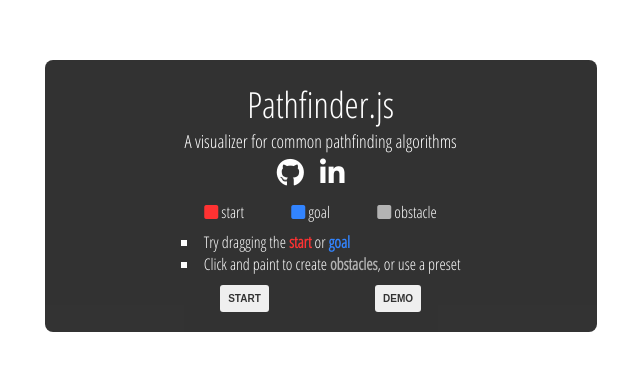
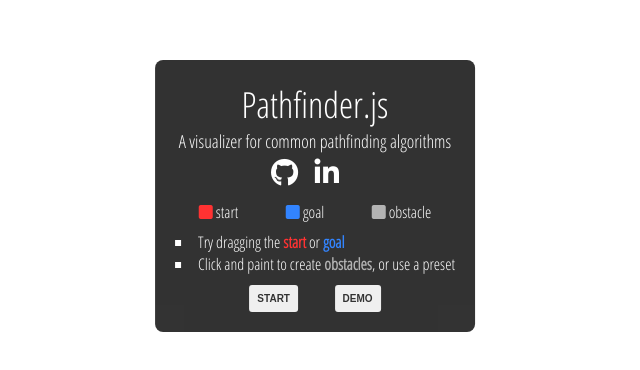
Before and after one commit to ndshal/pathfinder.js, a website built with webpack: page index.html in a window 1280 px wide. Shown: the part 204-574 px from the top of the page, without its empty margins (325-965 px from the left). Built offline with nearby package versions, Linux system fonts and the light colour scheme; a script that the page names is missing.

Commit message:
Update positioning of instructions

```diff
--- a/css/pathfinder.css
+++ b/css/pathfinder.css
@@ -110,19 +110,20 @@ h3 {
 
   opacity: 0.8;
   position: absolute;
-  width: 40vw;
-  right: 28%;
-  bottom: 33%;
+  width: auto;
+  left: 50%;
+  bottom: 50%;
+  -webkit-transform: translateX(-50%) translateY(+50%);
+  transform: translateX(-50%) translateY(+50%);
 
   transition: bottom ease 0.4s;
 }
 
 .instructions.minimized {
   opacity: 0.6;
-  width: auto;
   padding: 5px;
-  right: 50%;
-  bottom: 1%;
+  padding-bottom: 10px;
+  bottom: 2%;
 }
 
 .instructions.minimized .demo-gif {
```
